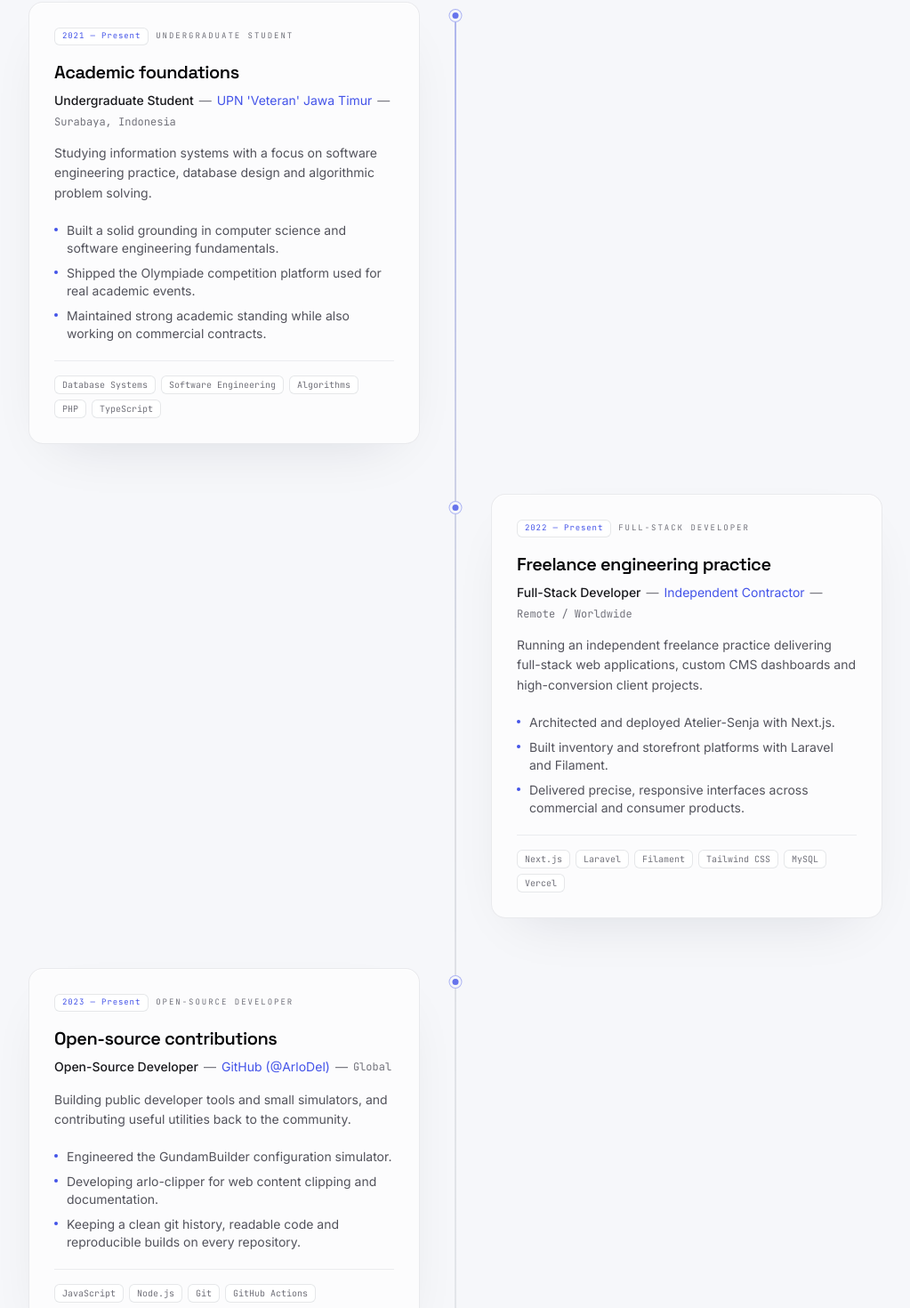
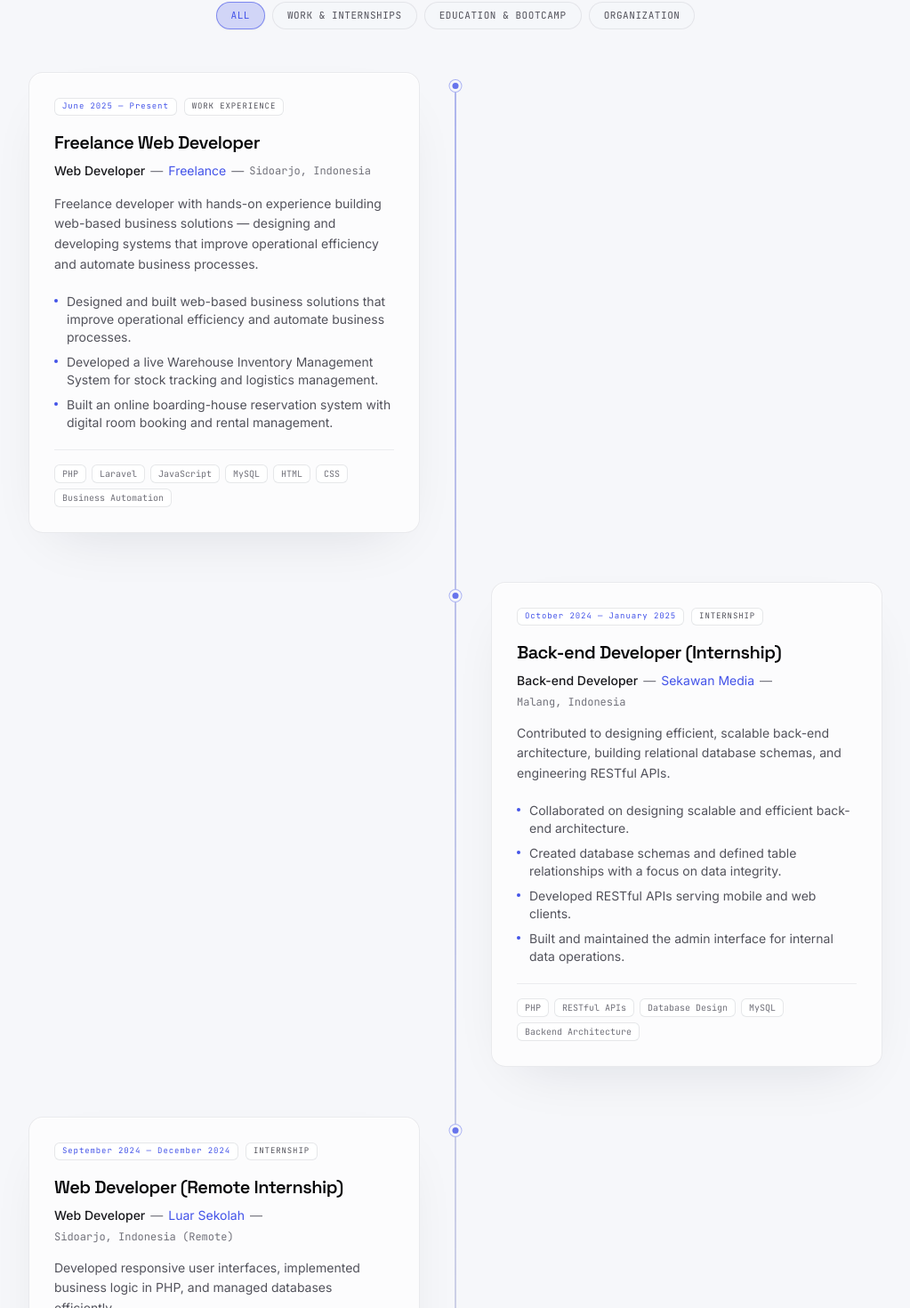
Before and after one commit to ArloDel/Portofolio-website, a Next.js app: page / in a window 1280 px wide. Shown: the part 4818-6288 px from the top of the page at 89% size, without its empty margins (248-1271 px from the left). Built offline with nearby package versions, Linux system fonts and the light colour scheme.

Commit message:
Update experience section with English content, fix duplicate roles, and improve filter animations

```diff
--- a/app/components/sections/JourneyLogSection.tsx
+++ b/app/components/sections/JourneyLogSection.tsx
@@ -1,6 +1,6 @@
 "use client";
 
-import React, { useEffect, useRef } from "react";
+import React, { useEffect, useRef, useState } from "react";
 import anime from "animejs";
 import { JOURNEY_DATA } from "@/app/data/journey";
 import { JourneyEntry } from "@/app/types";
@@ -13,65 +13,22 @@ interface JourneyLogSectionProps {
   entries?: JourneyEntry[];
 }
 
-export default function JourneyLogSection({
-  entries = JOURNEY_DATA,
-}: JourneyLogSectionProps) {
-  const rootRef = useRef<HTMLElement | null>(null);
-  const railRef = useRef<HTMLDivElement | null>(null);
+const FILTER_TABS = [
+  { id: "all", label: "ALL" },
+  { id: "work", label: "WORK & INTERNSHIPS" },
+  { id: "education", label: "EDUCATION & BOOTCAMP" },
+  { id: "organization", label: "ORGANIZATION" },
+] as const;
 
-  useReveal(rootRef, "[data-reveal]", { translateY: 26 });
+type FilterTabId = (typeof FILTER_TABS)[number]["id"];
 
-  // anime.js: timeline spine draws downward when the section enters
-  useEffect(() => {
-    const rail = railRef.current;
-    if (!rail || isReducedMotion()) return;
+function TimelineList({ entries }: { entries: JourneyEntry[] }) {
+  const listRef = useRef<HTMLDivElement | null>(null);
 
-    anime.set(rail, { scaleY: 0 });
-    const io = new IntersectionObserver(
-      ([entry]) => {
-        if (!entry?.isIntersecting) return;
-        anime({
-          targets: rail,
-          scaleY: [0, 1],
-          easing: "easeInOutExpo",
-          duration: 2200,
-        });
-        io.disconnect();
-      },
-      { threshold: 0.05 }
-    );
-    io.observe(rail);
-    return () => io.disconnect();
-  }, []);
+  useReveal(listRef, "[data-reveal]", { translateY: 26 });
 
   return (
-    <section
-      ref={rootRef}
-      id="experience"
-      aria-label="Experience"
-      className="relative w-full px-6 py-28 sm:px-10 sm:py-36"
-    >
-      <div className="mx-auto w-full max-w-5xl">
-        <SectionHeading
-          index="04"
-          kicker="JOURNEY"
-          title="Where I've been."
-          description="Academic foundations, freelance practice and open-source work — step by step."
-        />
-
-        <div className="relative">
-          {/* Timeline spine */}
-          <div
-            className="absolute left-[7px] top-2 bottom-8 w-px bg-fill/[0.1] md:left-1/2 md:-translate-x-1/2"
-            aria-hidden="true"
-          >
-            <div
-              ref={railRef}
-              className="h-full w-full origin-top bg-gradient-to-b from-accent/70 via-fill/[0.12] to-fill/[0.04]"
-            />
-          </div>
-
-          <div className="flex flex-col gap-10 sm:gap-14">
+    <div ref={listRef} className="flex flex-col gap-10 sm:gap-14">
       {entries.map((item, index) => {
         const isEven = index % 2 === 0;
         return (
@@ -79,6 +36,7 @@ export default function JourneyLogSection({
             key={item.id}
             data-reveal
             data-reveal-delay={index * 100}
+            data-timeline-card
             className={`relative flex flex-col pl-10 md:flex-row md:pl-0 ${
               isEven ? "md:flex-row" : "md:flex-row-reverse"
             }`}
@@ -104,9 +62,11 @@ export default function JourneyLogSection({
                   <span className="glass-chip rounded-md px-2 py-0.5 font-mono text-[9px] tracking-widest text-accent">
                     {item.period}
                   </span>
-                        <span className="font-mono text-[9px] tracking-caption text-ink-faint">
-                          {item.role.toUpperCase()}
+                  {item.categoryLabel && (
+                    <span className="glass-chip rounded-md px-2 py-0.5 font-mono text-[9px] tracking-widest text-ink-muted">
+                      {item.categoryLabel}
                     </span>
+                  )}
                 </div>
 
                 <h3 className="font-display text-xl font-semibold tracking-tight text-ink-hi transition-colors group-hover:text-accent">
@@ -169,6 +129,110 @@ export default function JourneyLogSection({
         );
       })}
     </div>
+  );
+}
+
+export default function JourneyLogSection({
+  entries = JOURNEY_DATA,
+}: JourneyLogSectionProps) {
+  const rootRef = useRef<HTMLElement | null>(null);
+  const railRef = useRef<HTMLDivElement | null>(null);
+  const [filter, setFilter] = useState<FilterTabId>("all");
+
+  // Reveals static section chrome; timeline cards reveal via TimelineList,
+  // which remounts per filter so every swap replays the staggered reveal.
+  useReveal(rootRef, "[data-reveal]:not([data-timeline-card])", {
+    translateY: 26,
+  });
+
+  // anime.js: timeline spine draws downward when the section enters
+  useEffect(() => {
+    const rail = railRef.current;
+    if (!rail || isReducedMotion()) return;
+
+    anime.set(rail, { scaleY: 0 });
+    const io = new IntersectionObserver(
+      ([entry]) => {
+        if (!entry?.isIntersecting) return;
+        anime({
+          targets: rail,
+          scaleY: [0, 1],
+          easing: "easeInOutExpo",
+          duration: 2200,
+        });
+        io.disconnect();
+      },
+      { threshold: 0.05 }
+    );
+    io.observe(rail);
+    return () => io.disconnect();
+  }, []);
+
+  const filteredEntries = entries.filter((item) => {
+    if (filter === "all") return true;
+    if (filter === "work")
+      return item.category === "work" || item.category === "internship";
+    if (filter === "education")
+      return item.category === "education" || item.category === "bootcamp";
+    if (filter === "organization") return item.category === "organization";
+    return true;
+  });
+
+  return (
+    <section
+      ref={rootRef}
+      id="experience"
+      aria-label="Experience"
+      className="relative w-full px-6 py-28 sm:px-10 sm:py-36"
+    >
+      <div className="mx-auto w-full max-w-5xl">
+        <SectionHeading
+          index="04"
+          kicker="JOURNEY"
+          title="Where I've been."
+          description="Professional experience, engineering internships, and academic foundation — step by step."
+        />
+
+        {/* Category filter tabs */}
+        <div
+          data-reveal
+          role="group"
+          aria-label="Filter experience by category"
+          className="mb-12 flex flex-wrap items-center justify-center gap-2"
+        >
+          {FILTER_TABS.map((tab) => {
+            const isActive = filter === tab.id;
+            return (
+              <button
+                key={tab.id}
+                type="button"
+                aria-pressed={isActive}
+                onClick={() => setFilter(tab.id)}
+                className={`rounded-full px-4 py-1.5 font-mono text-[11px] tracking-wider transition-all duration-300 ${
+                  isActive
+                    ? "border border-accent/60 bg-accent/20 text-accent shadow-sm"
+                    : "border border-fill/[0.08] bg-canvas/40 text-ink-muted hover:border-fill/[0.2] hover:text-ink"
+                }`}
+              >
+                {tab.label}
+              </button>
+            );
+          })}
+        </div>
+
+        <div className="relative">
+          {/* Timeline spine */}
+          <div
+            className="absolute left-[7px] top-2 bottom-8 w-px bg-fill/[0.1] md:left-1/2 md:-translate-x-1/2"
+            aria-hidden="true"
+          >
+            <div
+              ref={railRef}
+              className="h-full w-full origin-top bg-gradient-to-b from-accent/70 via-fill/[0.12] to-fill/[0.04]"
+            />
+          </div>
+
+          <TimelineList key={filter} entries={filteredEntries} />
 
           {/* End note */}
           <div data-reveal className="mt-16 text-center">
--- a/app/data/journey.ts
+++ b/app/data/journey.ts
@@ -2,48 +2,133 @@ import { JourneyEntry } from '@/app/types';
 
 export const JOURNEY_DATA: JourneyEntry[] = [
   {
-    id: "chapter-academic",
-    period: "2021 — Present",
-    title: "Academic foundations",
+    id: "journey-freelance",
+    period: "June 2025 — Present",
+    title: "Freelance Web Developer",
+    role: "Web Developer",
+    organization: "Freelance",
+    location: "Sidoarjo, Indonesia",
+    summary:
+      "Freelance developer with hands-on experience building web-based business solutions — designing and developing systems that improve operational efficiency and automate business processes.",
+    achievements: [
+      "Designed and built web-based business solutions that improve operational efficiency and automate business processes.",
+      "Developed a live Warehouse Inventory Management System for stock tracking and logistics management.",
+      "Built an online boarding-house reservation system with digital room booking and rental management.",
+    ],
+    technologies: ["PHP", "Laravel", "JavaScript", "MySQL", "HTML", "CSS", "Business Automation"],
+    category: "work",
+    categoryLabel: "WORK EXPERIENCE",
+  },
+  {
+    id: "journey-sekawan-media",
+    period: "October 2024 — January 2025",
+    title: "Back-end Developer (Internship)",
+    role: "Back-end Developer",
+    organization: "Sekawan Media",
+    location: "Malang, Indonesia",
+    summary:
+      "Contributed to designing efficient, scalable back-end architecture, building relational database schemas, and engineering RESTful APIs.",
+    achievements: [
+      "Collaborated on designing scalable and efficient back-end architecture.",
+      "Created database schemas and defined table relationships with a focus on data integrity.",
+      "Developed RESTful APIs serving mobile and web clients.",
+      "Built and maintained the admin interface for internal data operations.",
+    ],
+    technologies: ["PHP", "RESTful APIs", "Database Design", "MySQL", "Backend Architecture"],
+    category: "internship",
+    categoryLabel: "INTERNSHIP",
+  },
+  {
+    id: "journey-luar-sekolah",
+    period: "September 2024 — December 2024",
+    title: "Web Developer (Remote Internship)",
+    role: "Web Developer",
+    organization: "Luar Sekolah",
+    location: "Sidoarjo, Indonesia (Remote)",
+    summary:
+      "Developed responsive user interfaces, implemented business logic in PHP, and managed databases efficiently.",
+    achievements: [
+      "Delivered a user-friendly, responsive interface adaptable to various devices for an optimal user experience.",
+      "Implemented business logic in PHP to support website processes and functionality.",
+      "Designed and managed databases to store, retrieve, and manipulate data efficiently.",
+    ],
+    technologies: ["PHP", "MySQL", "Responsive UI", "Web Development", "Database Management"],
+    category: "internship",
+    categoryLabel: "INTERNSHIP",
+  },
+  {
+    id: "journey-bpbd-surabaya",
+    period: "January 2023 — July 2023",
+    title: "Back-End Developer (Internship)",
+    role: "Back-End Developer",
+    organization: "BPBD Kota Surabaya",
+    location: "Surabaya, Indonesia",
+    summary:
+      "Developed the official BPBD Surabaya website, designed disaster-management database schemas, and built the internal admin dashboard.",
+    achievements: [
+      "Prepared and structured the database for the official BPBD Surabaya website.",
+      "Designed and implemented relational database schemas to support data-management needs.",
+      "Developed an admin dashboard for managing website content and internal data.",
+      "Built CRUD features to manage disaster information, activity documentation, and reports.",
+      "Collaborated with the IT team to align system features with organizational requirements.",
+      "Conducted system testing to ensure proper functionality.",
+    ],
+    technologies: ["PHP", "MySQL", "Relational Database", "Admin Dashboard", "CRUD", "System Testing"],
+    category: "internship",
+    categoryLabel: "INTERNSHIP",
+  },
+  {
+    id: "journey-dicoding",
+    period: "August 2022 — February 2023",
+    title: "Front-End and Back-End Developer",
+    role: "Independent Study (SIB) Cohort Member",
+    organization: "Dicoding Indonesia",
+    location: "Sidoarjo, Indonesia",
+    summary:
+      "Intensive Kampus Merdeka Independent Study (SIB) Batch 3 program focused on mastering modern front-end and back-end web development technologies.",
+    achievements: [
+      "Completed an intensive, industry-standard curriculum in modern front-end and back-end web development.",
+      "Mastered JavaScript programming, RESTful API architecture, and backend integration.",
+      "Built a final web-application project meeting high standards of testing, accessibility, and performance.",
+    ],
+    technologies: ["JavaScript", "Front-End", "Back-End", "RESTful APIs", "Node.js", "Git"],
+    category: "bootcamp",
+    categoryLabel: "BOOTCAMP",
+  },
+  {
+    id: "journey-upn",
+    period: "2020 — 2024",
+    title: "Bachelor of Information Systems",
     role: "Undergraduate Student",
     organization: "UPN 'Veteran' Jawa Timur",
     location: "Surabaya, Indonesia",
-    summary: "Studying information systems with a focus on software engineering practice, database design and algorithmic problem solving.",
+    summary:
+      "Graduated with a 3.70/4.00 GPA in Information Systems, with strong foundations in systems analysis, database management, web application development, business processes, and SDLC methodology.",
     achievements: [
-      "Built a solid grounding in computer science and software engineering fundamentals.",
-      "Shipped the Olympiade competition platform used for real academic events.",
-      "Maintained strong academic standing while also working on commercial contracts."
+      "Graduated with a 3.70/4.00 GPA in Information Systems.",
+      "Developed a deep understanding of business processes, systems analysis, and information management.",
+      "Mastered programming technologies including PHP/Laravel, JavaScript, MySQL, and SDLC methodology.",
+      "Analyzed real-world problems logically and analytically to deliver efficient digital solutions.",
     ],
-    technologies: ["Database Systems", "Software Engineering", "Algorithms", "PHP", "TypeScript"]
+    technologies: ["Information Systems", "PHP / Laravel", "JavaScript", "MySQL", "Systems Analysis", "SDLC"],
+    category: "education",
+    categoryLabel: "EDUCATION",
   },
   {
-    id: "chapter-freelance",
-    period: "2022 — Present",
-    title: "Freelance engineering practice",
-    role: "Full-Stack Developer",
-    organization: "Independent Contractor",
-    location: "Remote / Worldwide",
-    summary: "Running an independent freelance practice delivering full-stack web applications, custom CMS dashboards and high-conversion client projects.",
+    id: "journey-bem",
+    period: "2021",
+    title: "Faculty Orientation 2021 Committee",
+    role: "Equipment Staff & Zoom Operator",
+    organization: "BEM Faculty of Computer Science",
+    location: "Surabaya, Indonesia",
+    summary:
+      "Active committee member of the 2021 Faculty Orientation (Ospek) under the Faculty of Computer Science student executive board (BEM).",
     achievements: [
-      "Architected and deployed Atelier-Senja with Next.js.",
-      "Built inventory and storefront platforms with Laravel and Filament.",
-      "Delivered precise, responsive interfaces across commercial and consumer products."
+      "Prepared all technical equipment and logistics to keep the faculty orientation running smoothly.",
+      "Served as technical Zoom operator, managing virtual rooms and keeping the online broadcast of the event stable.",
     ],
-    technologies: ["Next.js", "Laravel", "Filament", "Tailwind CSS", "MySQL", "Vercel"]
+    technologies: ["Event Logistics", "Technical Operations", "Zoom Operator", "Teamwork"],
+    category: "organization",
+    categoryLabel: "ORGANIZATION",
   },
-  {
-    id: "chapter-opensource",
-    period: "2023 — Present",
-    title: "Open-source contributions",
-    role: "Open-Source Developer",
-    organization: "GitHub (@ArloDel)",
-    location: "Global",
-    summary: "Building public developer tools and small simulators, and contributing useful utilities back to the community.",
-    achievements: [
-      "Engineered the GundamBuilder configuration simulator.",
-      "Developing arlo-clipper for web content clipping and documentation.",
-      "Keeping a clean git history, readable code and reproducible builds on every repository."
-    ],
-    technologies: ["JavaScript", "Node.js", "Git", "GitHub Actions"]
-  }
 ];
--- a/app/types/index.ts
+++ b/app/types/index.ts
@@ -115,16 +115,25 @@ export interface ArchetypeGraphData {
 // 4. Experience Types
 // ==========================================
 
+export type JourneyCategory =
+  | "work"
+  | "internship"
+  | "education"
+  | "bootcamp"
+  | "organization";
+
 export interface JourneyEntry {
   id: string;
   period: string;
   title: string;
+  role: string;
   organization: string;
-  role: string;
   location?: string;
   summary: string;
   achievements?: string[];
   technologies?: string[];
+  category?: JourneyCategory;
+  categoryLabel?: string;
 }
 
 export type JourneyChapter = JourneyEntry;
```
Lines whose indentation alone changed are shown as unchanged.
